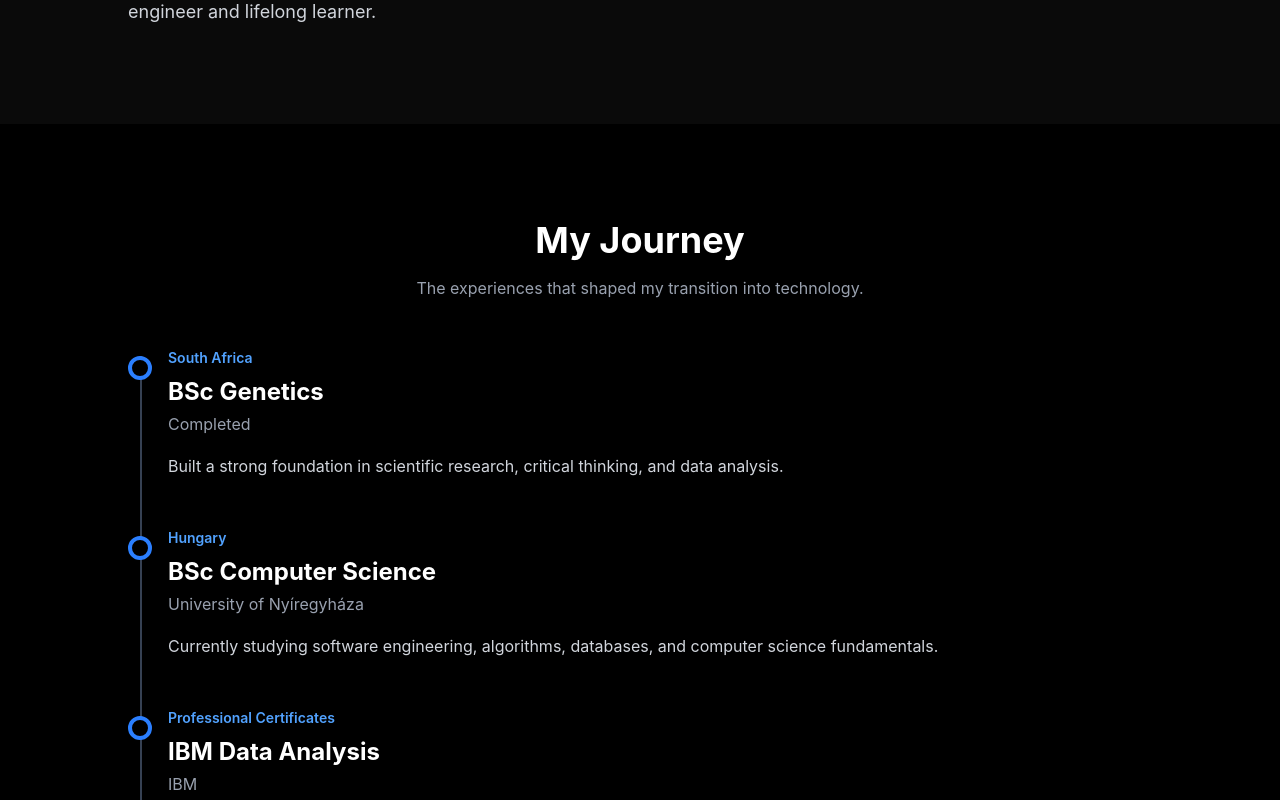
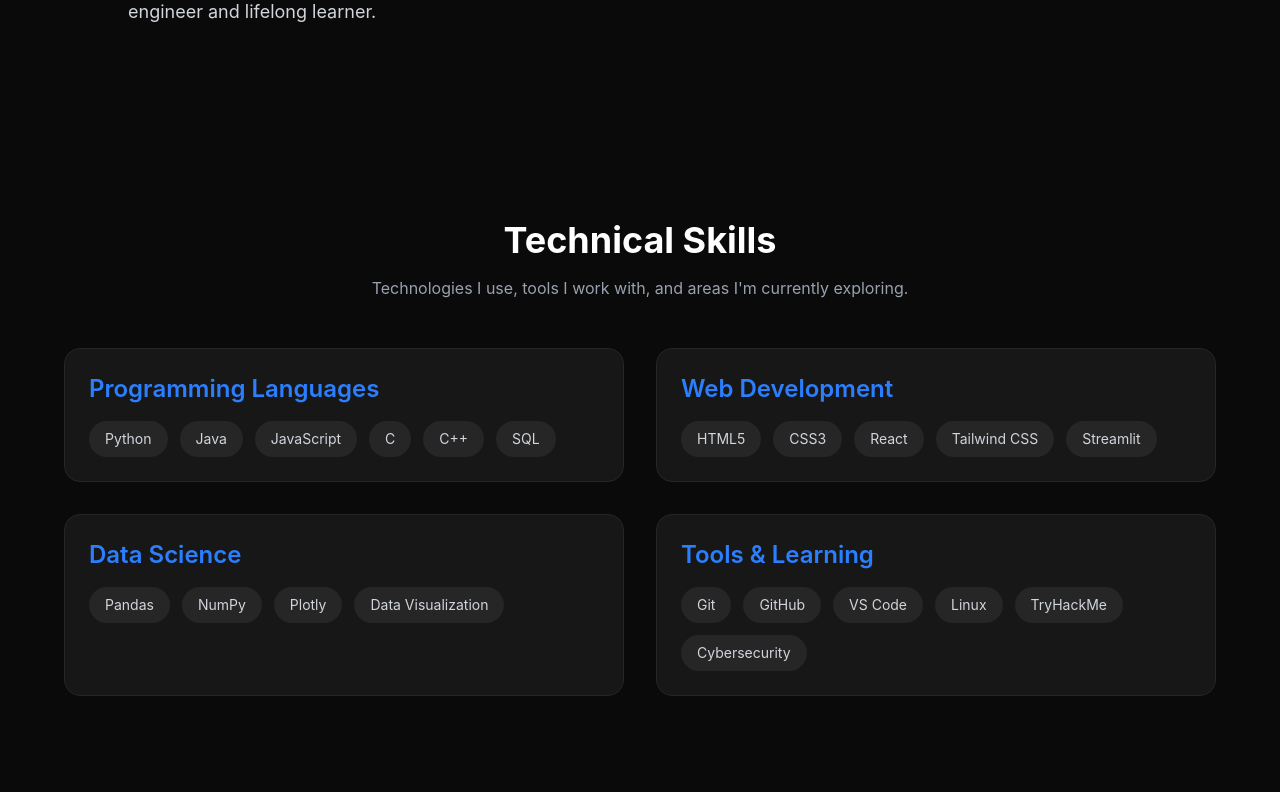
Before and after one commit to Phiophilus-Tseuoa/Potforlio_Website, a React app: page / in a window 1280 px wide. Shown: the part 1420-2220 px from the top of the page. Built offline with nearby package versions, Linux system fonts and the light colour scheme; the HTML template or start-up script is replaced by a standard one.

Commit message:
Add skills section

```diff
--- a/src/App.jsx
+++ b/src/App.jsx
@@ -1,7 +1,7 @@
 import Navbar from "./components/Navbar";
 import Hero from "./sections/Hero";
 import About from "./sections/About";
-import Journey from "./sections/Journey";
+import Skills from "./sections/Skills";
 
 function App() {
   return (
@@ -9,7 +9,7 @@
       <Navbar />
       <Hero />
       <About />
-      <Journey />
+      <Skills />
     </main>
   );
 }
--- /dev/null
+++ b/src/components/SkillCategory.jsx
@@ -0,0 +1,20 @@
+export default function SkillCategory({ title, skills }) {
+  return (
+    <div className="bg-neutral-900 rounded-2xl border border-neutral-800 p-6">
+      <h3 className="text-2xl font-semibold mb-4 text-blue-500">
+        {title}
+      </h3>
+
+      <div className="flex flex-wrap gap-3">
+        {skills.map((skill) => (
+          <span
+            key={skill}
+            className="px-4 py-2 rounded-full bg-neutral-800 text-gray-300 text-sm"
+          >
+            {skill}
+          </span>
+        ))}
+      </div>
+    </div>
+  );
+}
--- /dev/null
+++ b/src/sections/Skills.jsx
@@ -0,0 +1,69 @@
+import SectionTitle from "../components/SectionTitle";
+import SkillCategory from "../components/SkillCategory";
+
+export default function Skills() {
+  return (
+    <section
+      id="skills"
+      className="bg-neutral-950 py-24 px-6"
+    >
+      <div className="max-w-6xl mx-auto">
+
+        <SectionTitle
+          title="Technical Skills"
+          subtitle="Technologies I use, tools I work with, and areas I'm currently exploring."
+        />
+
+        <div className="grid gap-8 md:grid-cols-2">
+
+          <SkillCategory
+            title="Programming Languages"
+            skills={[
+              "Python",
+              "Java",
+              "JavaScript",
+              "C",
+              "C++",
+              "SQL",
+            ]}
+          />
+
+          <SkillCategory
+            title="Web Development"
+            skills={[
+              "HTML5",
+              "CSS3",
+              "React",
+              "Tailwind CSS",
+              "Streamlit",
+            ]}
+          />
+
+          <SkillCategory
+            title="Data Science"
+            skills={[
+              "Pandas",
+              "NumPy",
+              "Plotly",
+              "Data Visualization",
+            ]}
+          />
+
+          <SkillCategory
+            title="Tools & Learning"
+            skills={[
+              "Git",
+              "GitHub",
+              "VS Code",
+              "Linux",
+              "TryHackMe",
+              "Cybersecurity",
+            ]}
+          />
+
+        </div>
+
+      </div>
+    </section>
+  );
+}
```
